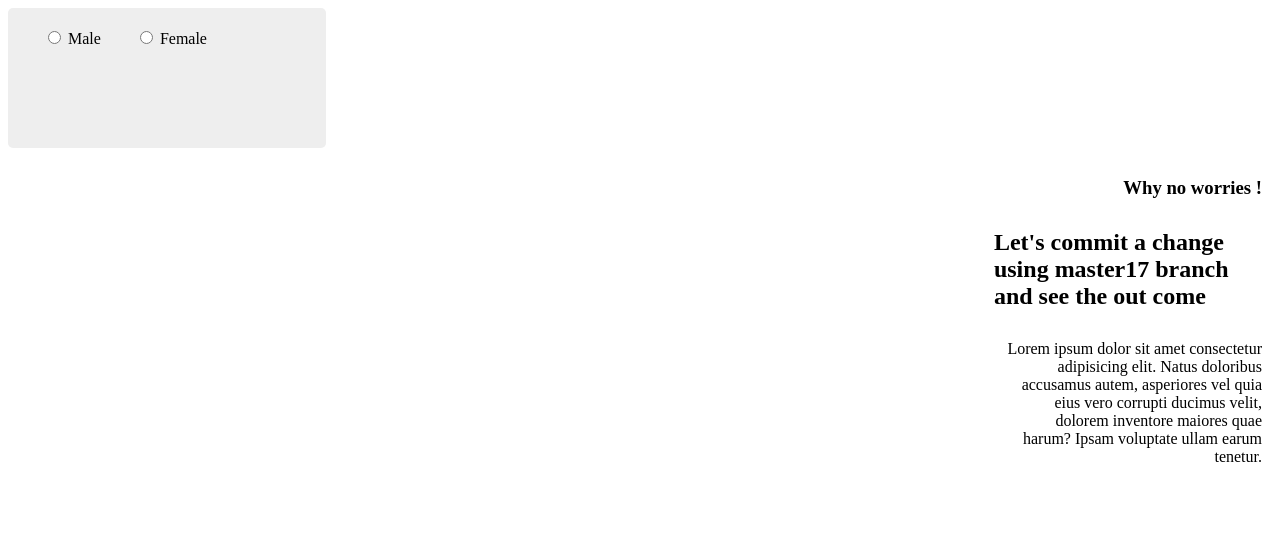
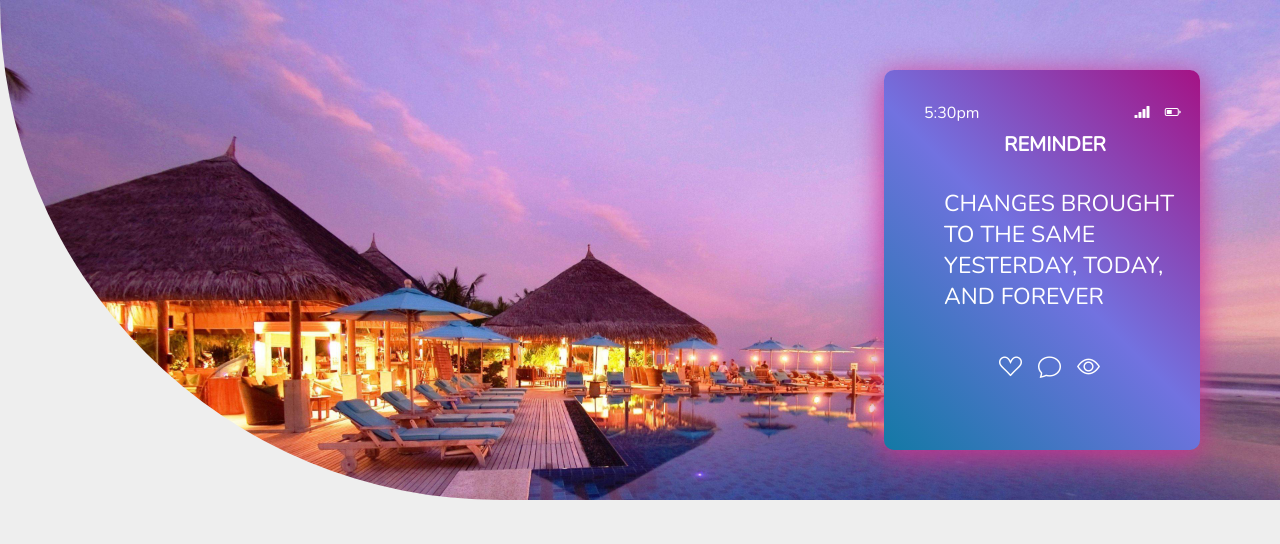
Before and after one commit to Joshgiku17/git, a plain HTML site: page index.html in a window 1280 px wide. Shown: the top 544 px of the page. Drawn offline with nearby package versions, Linux system fonts and the light colour scheme.

Commit message:
Built a landing page with a reminder

```diff
--- a/css/main.css
+++ b/css/main.css
@@ -1,32 +1,140 @@
 *{
-    font-family: poppins;
-}
-.centered{
-    width:22%;
-    padding: 20px 20px;
-    height: 100px;
-    background: #eee;
-    border-radius: 5px;
-}
-label{
-    padding: 15px;
-}
-#radio{
-    font-weight: 300;
+    font-family: 'Nunito',sans-serif;
+    margin: 0px;
+    margin-right: 0px;
 
 }
-.main{
-    width:22%;
-    float:right;
+body{
+    background-color: #eee;
+    position: relative;
+}
+.container{
+    /* background-color: teal; */
+    background:url(../img/maldives-beach-wallpaper.jpg);
+     margin: auto;
+     padding: 50px;
+    background-size: cover;
+
+    /* background-blend-mode:luminosity; */
+    height:400px;
+    border-bottom-left-radius: 1250px;
+
 
 }
-.main p,h3{
-    text-align: right;
+container:hover{
+    background: rgba(42, 42, 42, 0.5);
+
+}
+.right_box{
+    /* margin: auto; */
+    width:20%;
+    position: relative;
+    float: right;
+    /* background:; */
+    background: linear-gradient(45deg,rgb(19, 121, 165),rgb(114, 114, 224), rgb(165, 19, 133));
+    /* background: url(); */
+    top: 20px;
+    right: 30px;
+    padding: 40px ;
+    border-radius: 10px;
+    box-shadow: 0px 5px 30px 1px rgb(204, 48, 147);
+    color: white;
+    font-size: 23px;
+    height: 300px;
+}
+.right_box:hover{
+    background: linear-gradient(45deg,rgb(70, 126, 150),rgb(7, 7, 142), rgb(15, 32, 101));
+}
+
+.heading{
+    font-size: 16px;
+    position: relative;
+    top: -15px;
+    display: inline-flex;
+
+}
+.quote span {
+    font-weight: 500;
+}
+.quote{
+    position: relative;
+    left: 20px;
+    justify-center: center;
+    /* margin: 0px 15 0px 15px; */
+    /* justify-content: center; */
+    /* text-align: center; */
+}
+h2{
+    position: relative;
+    left: 70px;
+    top: -20px;
     padding: 10px;
+    font-size: 20px;
+    text-transform: uppercase;
+    cursor: pointer;
+
 }
-.main:hover{
-    background: #eee;
-    font-weight: 700;
-    border-top-left-radius: 100px;
-    border-bottom-left-radius: 100px;
+h2:hover{
+    animation-name: swipe-right;
+    animation-duration: 1s;
+    animation-delay: 1ms;
+    animation-fill-mode: forwards;
 }
+@keyframes swipe-right {
+    20%{
+
+        /* transform: scale(1.5); */
+    }
+    40%{
+        transform: scale(1.1);
+    }
+    60%{
+        transform:scaleY(1.2);
+    }
+
+}
+.border{
+
+    width: 120px;
+    height: 30px;
+    left: 50px;
+    position: relative;
+    top:40px;
+
+}
+.bi{
+    display:inline;
+    padding:5px;
+    /* width: 50px; */
+}
+
+.headline{
+    width:50%;
+    height:130px;
+    left: 100px;
+    margin: 50px 0px 0px 240px;
+    position: relative;
+
+}
+.changes{
+    font-size: 50px;
+    /* padding: 10px; */
+    font-family: 'Roboto',sans-serif;
+    position: relative;
+}
+.changes:hover{
+
+   color: limegreen;
+}
+.icons{
+    position: relative;
+    left: 150px;
+
+}
+hr{
+    margin: 0px 40px 0px 340px;
+    width: 30%;
+
+    /* left:250px; */
+    position: relative;
+}
--- a/index.html
+++ b/index.html
@@ -1,25 +1,57 @@
 <!DOCTYPE html>
 <html lang="en">
-<head>
-    <meta charset="UTF-8">
-    <meta http-equiv="X-UA-Compatible" content="IE=edge">
-    <meta name="viewport" content="width=
-    , initial-scale=1.0">
-    <link rel="stylesheet" href="./css/main.css">
+  <head>
+    <meta charset="UTF-8" />
+    <meta http-equiv="X-UA-Compatible" content="IE=edge" />
+    <meta
+      name="viewport"
+      content="width=
+    , initial-scale=1.0"
+    />
+    <link rel="stylesheet" href="./css/main.css" />
+    <link
+      href="https://fonts.googleapis.com/css2?family=Nunito&display=swap"
+      rel="stylesheet"
+    />
+    <link rel="preconnect" href="https://fonts.googleapis.com" />
+    <link rel="preconnect" href="https://fonts.gstatic.com" crossorigin />
+    <link
+      href="https://fonts.googleapis.com/css2?family=Nunito&family=Roboto:wght@100&display=swap"
+      rel="stylesheet"
+    />
+    <link rel="stylesheet" href="https://cdn.jsdelivr.net/npm/bootstrap-icons@1.9.1/font/bootstrap-icons.css">
     <title>Document</title>
-</head>
-<body>
-    <div class="centered">
-    <label for="radioz" id="radio">
-        <input type="radio" name="gender" id="male"> Male
-    </label>
-    <label for="radioz" id="radio">
-        <input type="radio" name="gender" id="female"> Female
+  </head>
+  <body>
+    <div class="container">
+      <div class="right_box">
+        <div class="heading">
+          <span class="time">5:30pm</span>
+          <div class="icons">
+            <i class="bi bi-reception-4"></i>
+            <i class="bi bi-battery-half"></i>
+          </div>
+        </div>
+        <h2>Reminder</h2>
+        <div class="quote">
+          <p>
+            CHANGES BROUGHT TO <span>THE SAME YESTERDAY, TODAY, </span>AND
+            <span>FOREVER</span>
+          </p>
+
+          <div class="border">
+            <i class="bi bi-suit-heart"></i>
+            <i class="bi bi-chat"></i>
+            <i class="bi bi-eye"></i>
+
+          </div>
+        </div>
+      </div>
     </div>
-    <div class="main">
-        <h3>Why no worries !</h3>
-        <h2>Let's commit a change using master17 branch and see the out come </h2>
-        <p> Lorem ipsum dolor sit amet consectetur adipisicing elit. Natus doloribus accusamus autem, asperiores vel quia eius vero corrupti ducimus velit, dolorem inventore maiores quae harum? Ipsam voluptate ullam earum tenetur.</p>
+    <div class="headline">
+      <p class="changes">CHANGES BROUGHT TO THE SAME YESTERDAY. </p>
+
     </div>
-</body>
+
+  </body>
 </html>
```
Also changed, not shown: img/maldives-beach-wallpaper.jpg (added).
